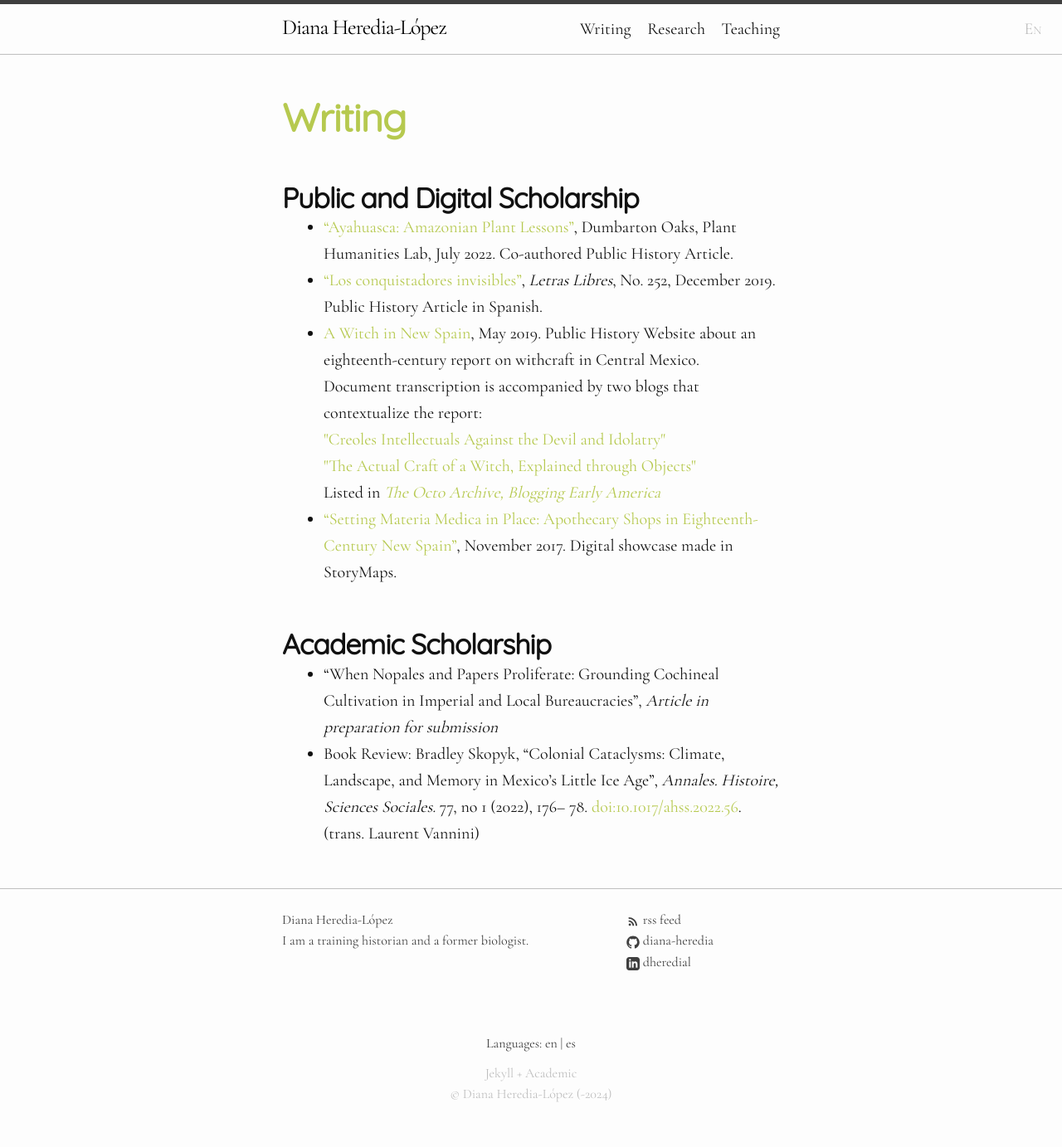
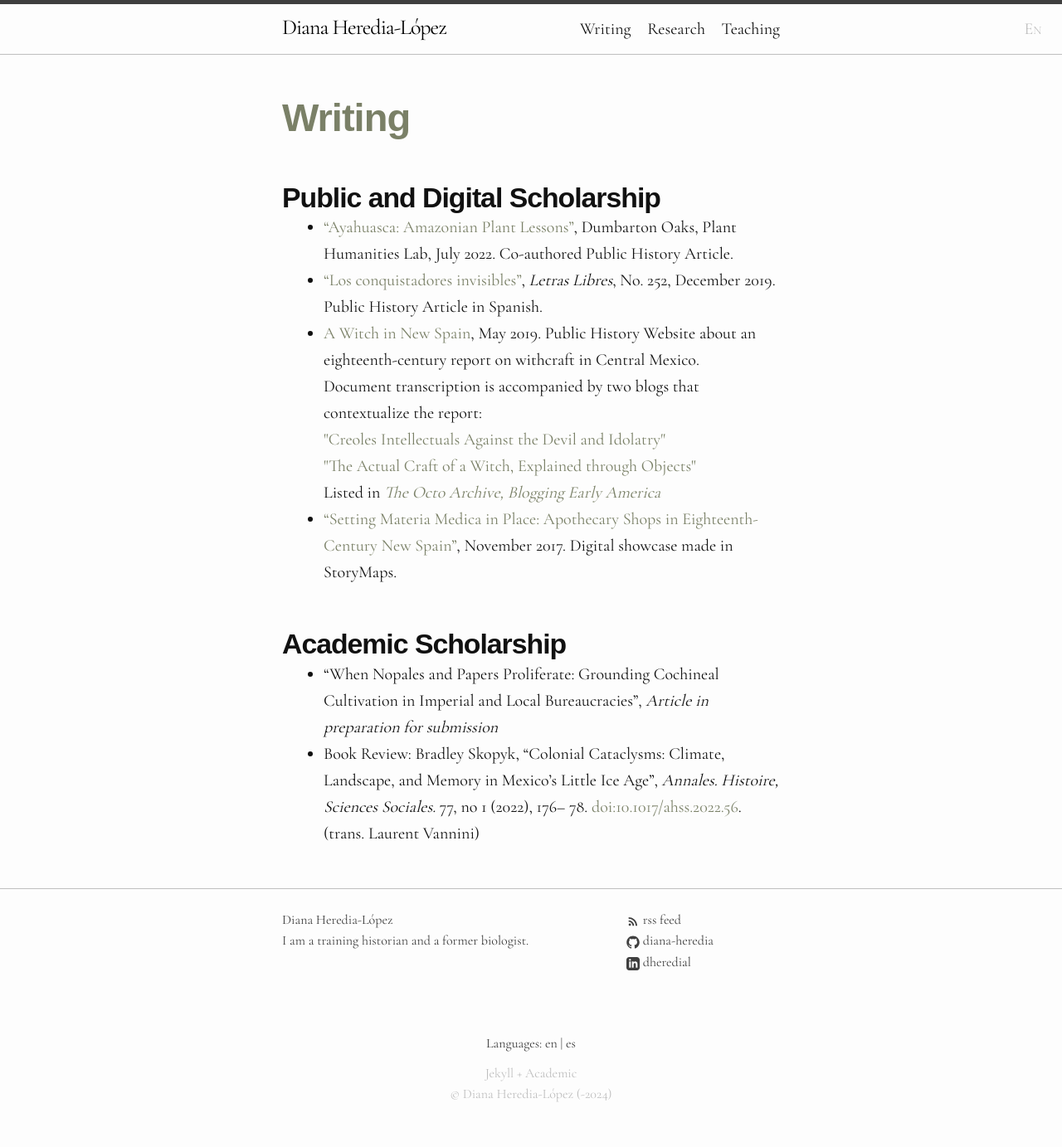
Before and after one commit to diana-heredia/diana-heredia.github.io, a Jekyll site: the page built from projects.markdown, in a window 1280 px wide. Shown: the whole page at 83% size. Built offline with Jekyll 4.4.1, drawn with Linux system fonts in a browser that asks for light colours; some web fonts are replaced.

Commit message:
Update main.scss
changed alt font to Gowun Batang and link color to 7a8067

```diff
--- a/assets/main.scss
+++ b/assets/main.scss
@@ -3,24 +3,24 @@
 ---
 @charset "utf-8";
 
-@import url('https://fonts.googleapis.com/css?family=Cormorant+Garamond|Quicksand&display=swap');
+@import url('https://fonts.googleapis.com/css?family=Cormorant+Garamond|Gowun+Batang&display=swap');
 
 // Our variables
-// $base-font-family: "Quicksand", sans-serif;
+// $base-font-family: "Gowun+Batang", sans-serif;
 $base-font-family: "Cormorant Garamond", serif;
 $base-font-size:   18px;
 $base-font-weight: 400;
 $small-font-size:  $base-font-size * 0.95;
 $base-line-height: 1.5;
 
-$alt-font-family: "Quicksand", sans-serif;
+$alt-font-family: "Gowun Batang", sans-serif;
 $alt-font-weight: bold;
 
 $spacing-unit:     50px;
 
 $text-color:       #111;
 $background-color: #fdfdfd;
-$brand-color:      #b6c94f;
+$brand-color:      #7a8067;
 
 $grey-color:       #3F3F3F;
 $grey-color-light: lighten($grey-color, 50%);
```
